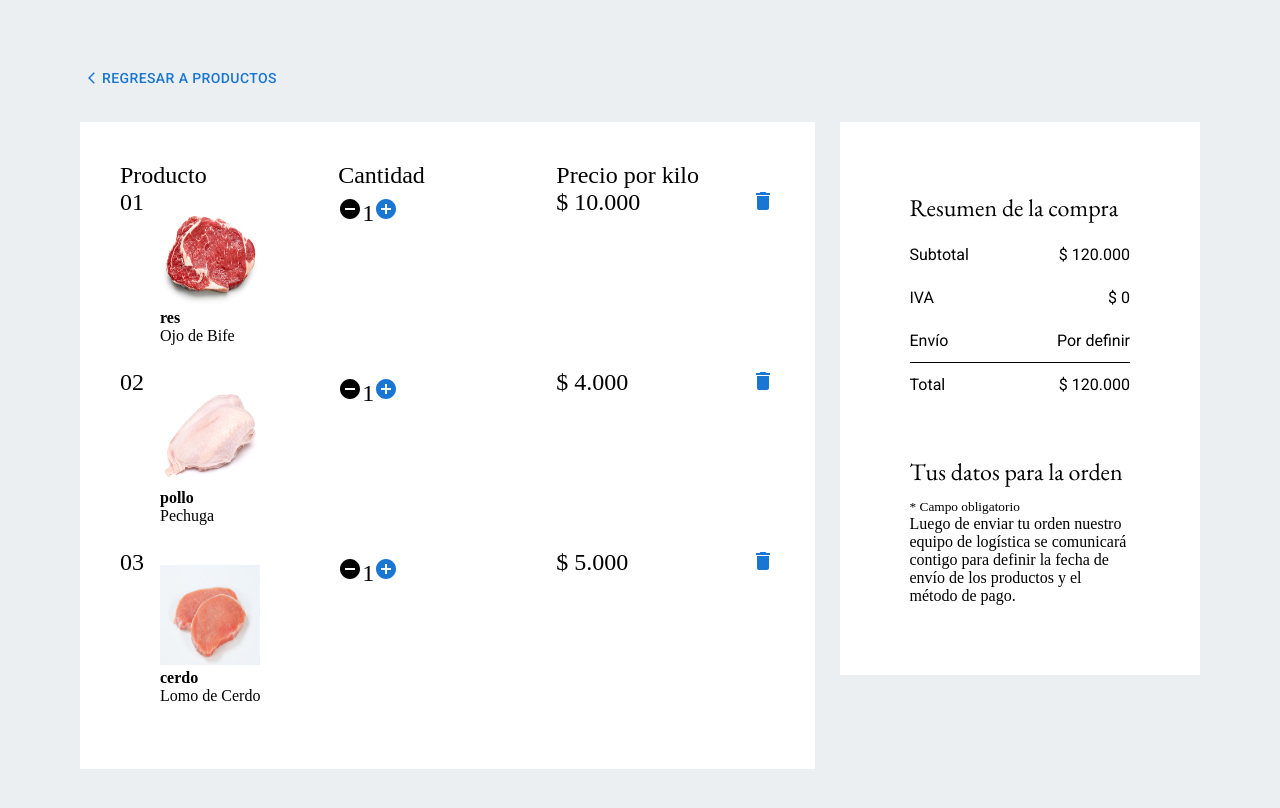
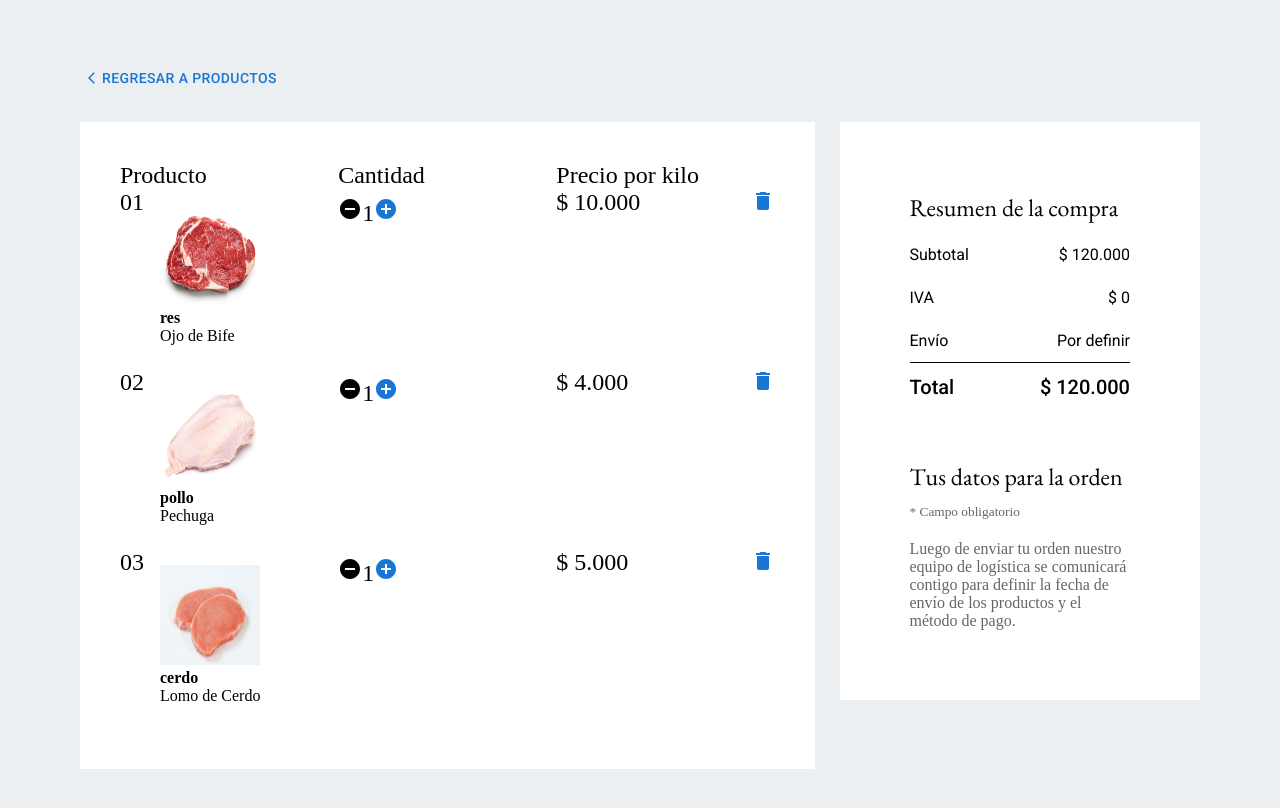
Before and after one commit to MychelGarzon/meatShop, a React (Vite) app: page /cart in a window 1280 px wide. Shown: the top 808 px of the page. Built offline with nearby package versions, Linux system fonts and the light colour scheme.

Commit message:
add styling

```diff
--- a/src/components/cartForm/CartForm.module.css
+++ b/src/components/cartForm/CartForm.module.css
@@ -13,14 +13,14 @@
 
 .total-container > div:not(:first-child) {
   padding: 12px 0;
-  font-family: Roboto;
+  font-family: var(--subTittleFontFamily);
   font-size: 16px;
   font-weight: 400;
 }
 
-.total {
-  font-weight: 500;
-  font-size: 24px;
+.total > p {
+  font-weight: var(--titleFontWeight);
+  font-size: 20px;
 }
 
 .line {
@@ -28,9 +28,17 @@
 }
 
 .title {
-  font-family: 'Eb Garamond';
+  font-family: var(--titleFontFamily);
+  font-weight: var(--titleFontWeight);
   font-size: 24px;
-  font-weight: 500;
   padding-bottom: 10px;
   font-weight: 400;
 }
+
+.light {
+  opacity: 0.6;
+}
+
+.info-text {
+  margin-top: 20px;
+}
--- a/src/components/cartForm/CartForm.tsx
+++ b/src/components/cartForm/CartForm.tsx
@@ -39,17 +39,15 @@ const CartForm: React.FC = () => {
       </div>
     </div>
 
-    <div>
-      <p className={styles.title}>Tus datos para la orden</p>
-      <small className={styles.small}>* Campo obligatorio</small>
-    </div>
+    <p className={styles.title}>Tus datos para la orden</p>
+    <small className={styles.light}>* Campo obligatorio</small>
 
     <form>
 
     </form>
 
-    <div>
-      <p>Luego de enviar tu orden nuestro equipo de logística se comunicará contigo para definir la fecha de envío de los productos y el método de pago.</p>
+    <div className={styles['info-text']}>
+      <p className={styles.light}>Luego de enviar tu orden nuestro equipo de logística se comunicará contigo para definir la fecha de envío de los productos y el método de pago.</p>
     </div>
   </div>
 }
```
